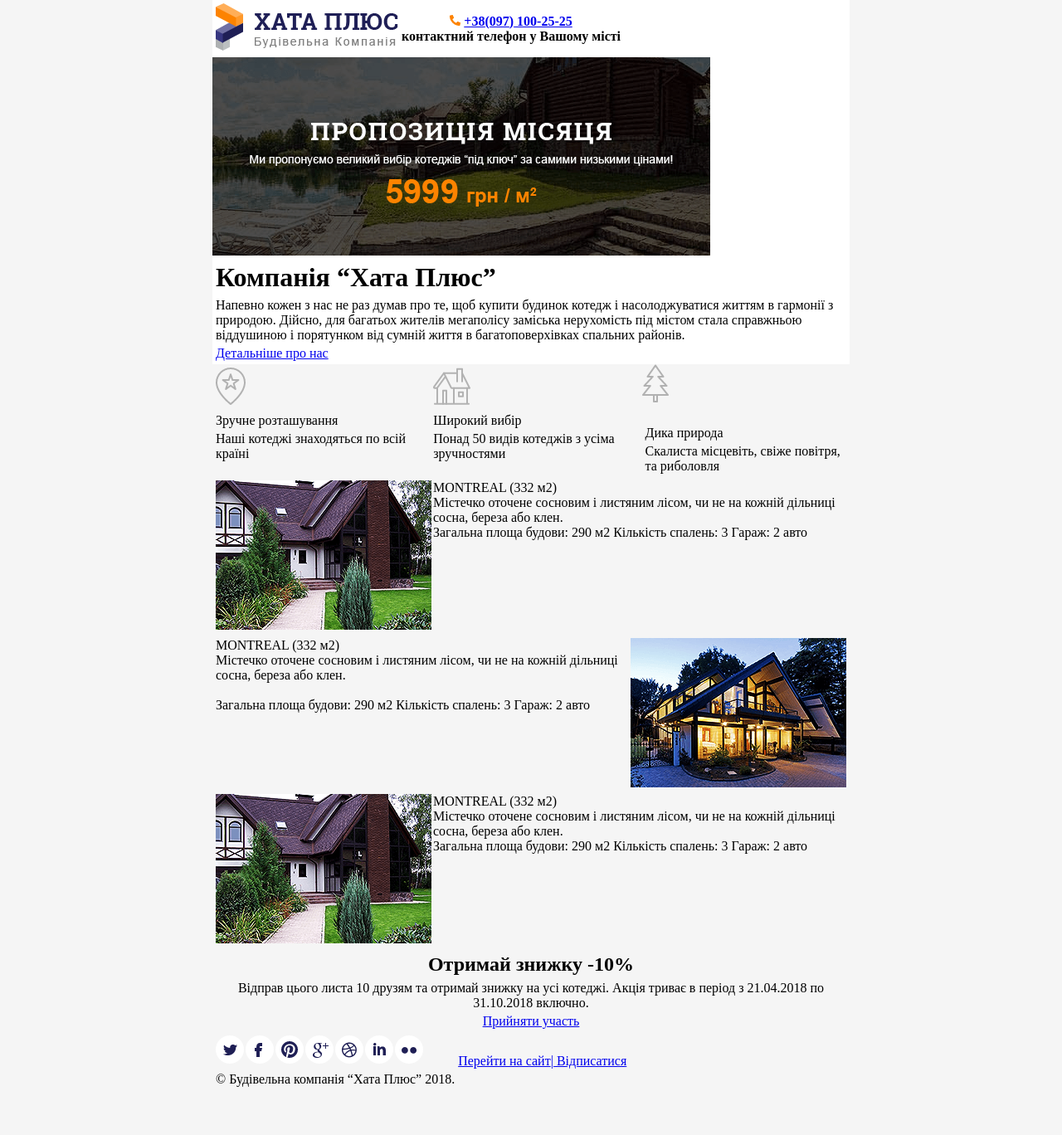
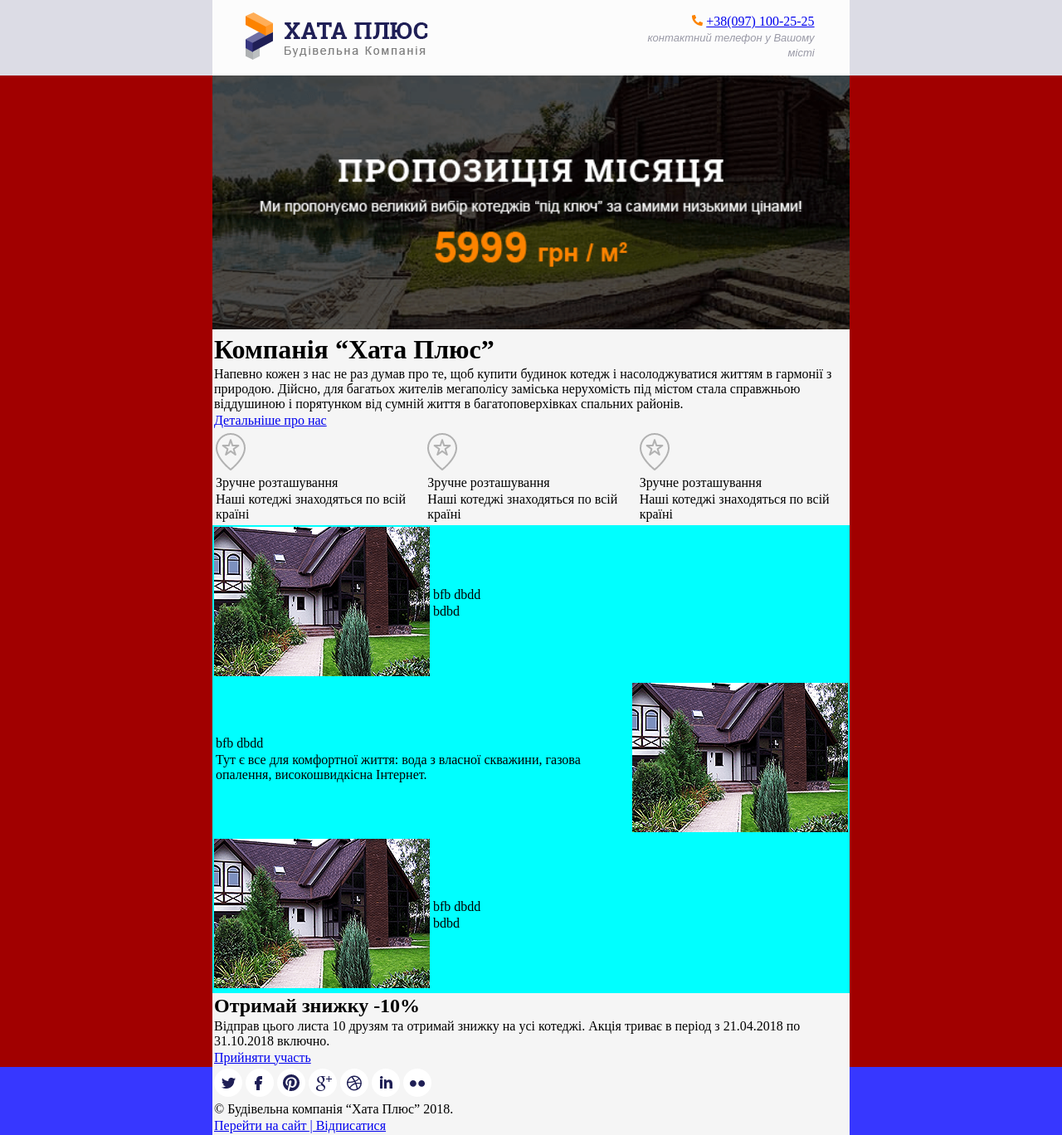
Before and after one commit to MatiushkoDasha/email, a plain HTML site: page index.html in a window 1280 px wide. Shown: the whole page at 83% size. Before the commit the page ends 1314 px from the top, so only its background shows below. Drawn offline with Linux system fonts and the light colour scheme.

Commit message:
email PLEASE

```diff
--- a/css/style.css
+++ b/css/style.css
@@ -8,54 +8,54 @@ body {
 }
 
 
-.thead {
-    background-color: #fff;
+.header {
+    padding: 1% 3%;
+    width: 60%;
+    background-color: #fcfcfc;
 }
 
-.wraper {
-    padding: 0px 20%;
+.header p {
+    font-size: 13px;
+    line-height: 18px;
+    color: #9999a6;
+    font-style: italic;
+    font-family: "Arial";
+    text-align: right;
+}
+.empty {
+    width: 20%;
+    background-color: #dcdce5;
 }
 
-th , td {
-     margin: 0;
-    padding: 0;
-    border: 0;
-    vertical-align: top;
-    box-sizing: border-box;
-    align-items: center;
+.mainempty {
+    background-color: #a10000;
 }
 
-tbody {
-    align-items: center;
-}
-tr {
-    display: inline-block;
-
-    align-items: center;
+.blocktwo {
+    text-align: right;
 }
 
-.main td   {
-    display: block;
+.vidstup {
+    width: 35.4%;
+}
+
+.picture {
+    width: 60%;
+}
+
+.picture img  {
+    height: 100%;
     width: 100%;
 }
 
-.mainfooter td {
-    text-align: center;
+.mainsvg img {
+    display: inline-block;
 }
 
-.mainfooter a {
-    text-align: center;
+.infor {
+    background-color: aqua;
 }
-.headtext td {
-    align-items: end;
+.footerempty {
+     width: 20%;
+    background-color: #3737ff;
 }
-
-.byd {
-      padding-left: 40%;
-      text-align: center;
-}
-
-.contanct{
-    display: inline-block;
-    align-items: center;
-}
--- a/index.html
+++ b/index.html
@@ -7,44 +7,53 @@
     <link rel="stylesheet" href="css/style.css">
 </head>
 <body>
-    <table border="0"  cellpadding="0" cellspacing="0" alin="center" width="100%" class="wraper">
-        <thead class="thead">
-            <tr class="header">
-                <th>
-                    <table class="header">
-                        <thead>
-                        </thead>
-                        <tbody>
+    <table border="0"  cellpadding="0" cellspacing="0" alin="center" width="100%" >
+        <tr class="headertr">
+            <td class="empty"></td>
+            <td class="header">
+                <table>
                         <tr>
-                                <td>
+                            <td class="blockone">
                                 <picture>
                                     <source>
                                         <img src="img/logo.png" alt="логотип хата плюс">
                                         </sourse>
                                 </picture>
                             </td>
+                            <td class="vidstup"></td>
+                            <td class="blocktwo">
+                                <table>
+                                    <tr>
+                                        <td>
+                                            <img src="img/phone.png" alt="іконка телеіону">
+                                            <a href="#">+38(097) 100-25-25</a>
+                                        </td>
                                     </tr>
-                            <tr class="headtext">
-                                <td><img src="img/phone.png" alt="іконка телеіону">
-                                        <a href="#">+38(097) 100-25-25</a>
+                                    <tr>
+                                        <td>
                                             <p>контактний телефон у Вашому місті</p>
                                         </td>
-                                <td>
+                                    </tr>
+                                </table>
                             </td>
                         </tr>
-                        </tbody>
                 </table>
-                </th>
+            </td>
+            <td class="empty"></td>
         </tr>
+        <tr class="center">
             <tr class="main">
-                <td >
+                    <td class="mainempty"></td>
+                    <td class="picture">
                         <picture>
                             <source>
                             <img src="img/main.png" alt="">
                         </picture>
                     </td>
+                    <td class="mainempty"></td>
                 </tr>
                 <tr class="h1">
+                    <td class="mainempty"></td>
                     <td>
                         <table>
                             <thead>
@@ -68,20 +77,20 @@
                             </tbody>
                         </table>
                     </td>
+                    <td class="mainempty"></td>
                 </tr>
-        </thead>
-        <tbody>
                 <tr class="plusu">
+                    <td class="mainempty"></td>
+                    <td class="mainsvg">
+                        <table>
+                            <tr>
                                 <td>
                                     <table>
-                        <thead>
                                         <tr>
-                                <th>
+                                            <td>
                                                 <img src="img/map.png" alt="">
-                                </th>
+                                            </td>
                                         </tr>
-                        </thead>
-                        <tbody>
                                         <tr>
                                             <td>
                                                 <p class="nazva">Зручне розташування</p>
@@ -92,105 +101,125 @@
                                                 <p>Наші котеджі знаходяться по всій країні</p>
                                             </td>
                                         </tr>
-                        </tbody>
                                     </table>
                                 </td>
                                 <td>
                                     <table>
-                        <thead>
-                            <tr>
-                                <th>
-                                    <img src="img/house.png" alt="">
-                                </th>
-                            </tr>
-                        </thead>
-                        <tbody>
                                         <tr>
                                             <td>
-                                    <p class="nazva">Широкий вибір</p>
+                                                <img src="img/map.png" alt="">
                                             </td>
                                         </tr>
                                         <tr>
                                             <td>
-                                        <p>Понад 50 видів котеджів з усіма зручностями</p>
+                                                <p class="nazva">Зручне розташування</p>
                                             </td>
                                         </tr>
-                        </tbody>
+                                        <tr>
+                                            <td>
+                                                <p>Наші котеджі знаходяться по всій країні</p>
+                                            </td>
+                                        </tr>
                                     </table>
                                 </td>
                                 <td>
                                     <table>
-                        <thead>
-                            <tr>
-                                <img src="img/Path.png" alt="">
-                            </tr>
-                        </thead>
-                        <tbody>
                                         <tr>
                                             <td>
-                                    <p class="nazva">Дика природа</p>
+                                                <img src="img/map.png" alt="">
                                             </td>
                                         </tr>
                                         <tr>
                                             <td>
-                                    <p>Скалиста місцевіть, свіже повітря, та риболовля</p>
+                                                <p class="nazva">Зручне розташування</p>
                                             </td>
                                         </tr>
-                        </tbody>
+                                        <tr>
+                                            <td>
+                                                <p>Наші котеджі знаходяться по всій країні</p>
+                                            </td>
+                                        </tr>
                                     </table>
                                 </td>
                             </tr>
-            <tr class="img">
+                        </table>
+                    </td>
+
+                    <td class="mainempty"></td>
+                </tr>
+                <tr class="home">
+                    <td class="mainempty"></td>
+                    <td class="infor">
+                        <table>
+                            <tr>
+                                <td><img src="img/montreal.png" alt=""></td>
                                 <td>
                                     <table>
-                        <thead>
-                            <tr class="img_one">
-                                <td><img src="img/montreal.png" alt=""></td>
+                                      <tr>
                                         <td>
-                                    <p>MONTREAL (332 м2)</p>
-                                    <p>Містечко оточене сосновим і листяним лісом, чи не на кожній дільниці сосна, береза або клен.</p>
-                                    <p>Загальна площа будови: 290 м2
-                                        Кількість спалень: 3
-                                        Гараж: 2 авто
-                                    </p>
+                                            <p>bfb dbdd</p>
                                         </td>
                                       </tr>
-                        </thead>
-                        <tbody>
-                            <tr class="img_two">
+                                      <tr>
                                         <td>
-                                    <p>MONTREAL (332 м2)</p>
-                                    <p>Містечко оточене сосновим і листяним лісом, чи не на кожній дільниці сосна, береза або клен.</p><br>
-                                    <p>Загальна площа будови: 290 м2
-                                        Кількість спалень: 3
-                                        Гараж: 2 авто</p>
-                                </td>
-                                <td><img src="img/calgary.png" alt=""></td>
-                            </tr>
-                            <tr class="img_tree">
-                                <td><img src="img/montreal.png" alt=""></td>
-                                <td>
-                                    <p>MONTREAL (332 м2)</p>
-                                    <p>Містечко оточене сосновим і листяним лісом, чи не на кожній дільниці сосна, береза або клен.</p>
-                                    <p>Загальна площа будови: 290 м2
-                                        Кількість спалень: 3
-                                        Гараж: 2 авто
-                                    </p>
+                                            <p>bdbd</p>
                                         </td>
                                       </tr>
-                        </tbody>
                                     </table>
                                 </td>
                             </tr>
-            <tr class="mainfooter">
+                        </table>
+                        <table>
+                            <tr>
                                 <td>
                                     <table>
-                        <thead>
                                       <tr>
-                              <th><h2>Отримай знижку -10%</h2> </th>
+                                        <td>
+                                            <p>bfb dbdd</p>
+                                        </td>
                                       </tr>
-                        </thead>
-                        <tbody>
+                                      <tr>
+                                        <td>
+                                       <p>Тут є все для комфортної життя: вода
+                                        з власної скважини, газова опалення, високошвидкісна Інтернет.</p>
+                                        </td>
+                                      </tr>
+                                    </table>
+                                </td>
+                                <td><img src="img/montreal.png" alt=""></td>
+                            </tr>
+                        </table>
+                        <table>
+                            <tr>
+                                <td><img src="img/montreal.png" alt=""></td>
+                                <td>
+                                    <table>
+                                      <tr>
+                                        <td>
+                                            <p>bfb dbdd</p>
+                                        </td>
+                                      </tr>
+                                      <tr>
+                                        <td>
+                                            <p>bdbd</p>
+                                        </td>
+                                      </tr>
+                                    </table>
+                                </td>
+                            </tr>
+                        </table>
+                    </td>
+                    <td class="mainempty"></td>
+                </tr>
+        </tr>
+        <tr class="footer">
+             <tr class="mainfooter">
+                <td class="mainempty" ></td>
+                <td class="znujka">
+                    <table>
+                        <tr>
+                            <td><h2>Отримай знижку -10%</h2> </td>
+                        </tr>
                         <tr>
                             <td>
                                 <p>Відправ цього листа 10 друзям та отримай знижку на усі котеджі.
@@ -200,40 +229,32 @@
                         <tr>
                             <td><a href="#">Прийняти участь</a></td>
                         </tr>
-                        </tbody>
                     </table>
                 </td>
+                <td class="mainempty" ></td>
             </tr>
-            <tr class="contanct" >
+            <tr class="soc">
+                <td class="footerempty"></td>
                 <td>
                     <table>
-                            <thead>
                         <tr>
-                                    <th><img src="img/tw.png" alt=""></th>
-                                    <th><img src="img/fb.png" alt=""></th>
-                                    <th><img src="img/pinterest.png" alt=""></th>
-                                    <th><img src="img/google.png" alt=""></th>
-                                    <th><img src="img/ball.png" alt=""></th>
-                                    <th><img src="img/in.png" alt=""></th>
-                                    <th><img src="img/else.png" alt=""></th>
+                            <td><img src="img/tw.png" alt="">
+                            <img src="img/fb.png" alt="">
+                            <img src="img/pinterest.png" alt="">
+                            <img src="img/google.png" alt="">
+                            <img src="img/ball.png" alt="">
+                            <img src="img/in.png" alt="">
+                            <img src="img/else.png" alt=""></td>
                         </tr>
-                            </thead>
-                            <tbody>
                         <tr>
-                                    <td>
-                                     <p>© Будівельна компанія “Хата Плюс” 2018.</p>
-                                    </td>
+                            <td> <p>© Будівельна компанія “Хата Плюс” 2018.</p></td>
                         </tr>
-
-                            </tbody>
+                        <tr><td><a href="#">Перейти на сайт  |  Відписатися</a></td></tr>
                     </table>
                 </td>
+                <td class="footerempty"></td>
             </tr>
-                 <tr>
-                    <td><a href="#">Перейти на сайт </a></td>
-                    <td><a href="#">|  Відписатися</a></td>
         </tr>
-        </tbody>
     </table>
 </body>
 </html>
```
Lines whose indentation alone changed are shown as unchanged.
